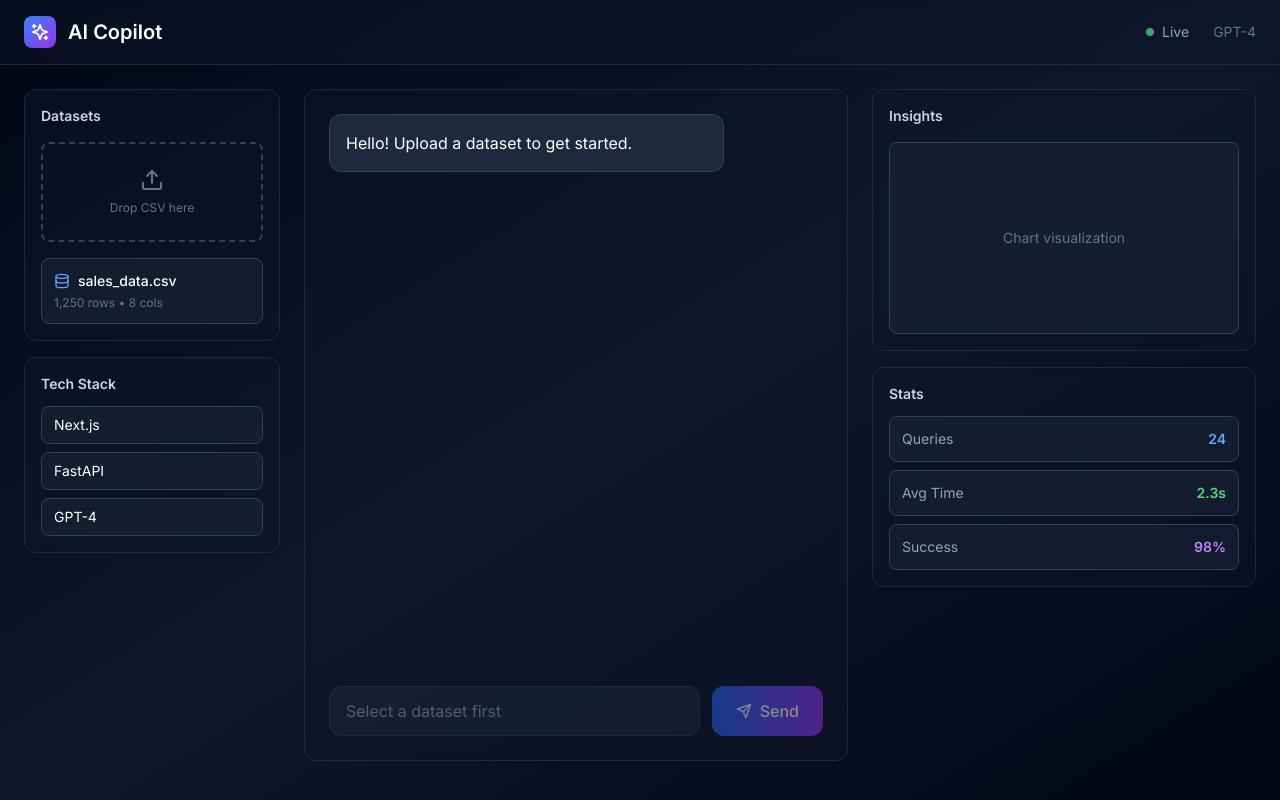
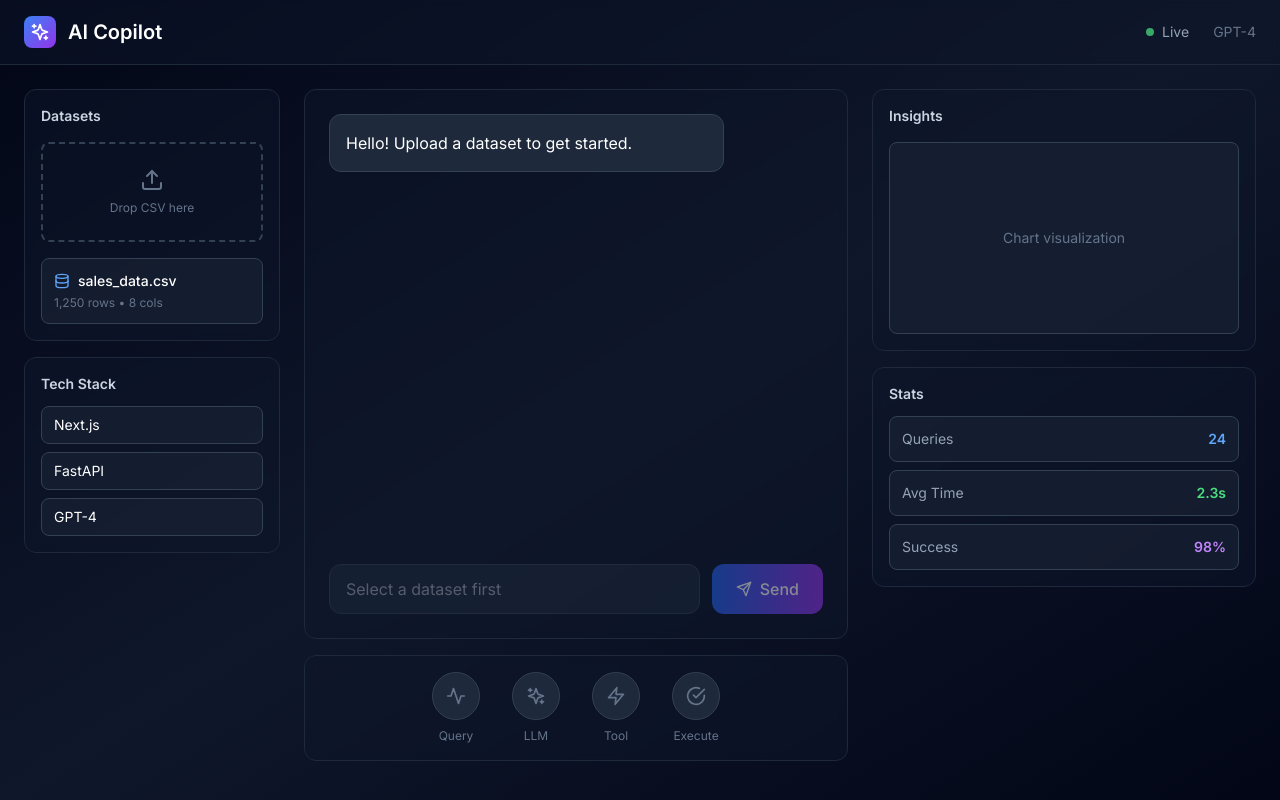
Before and after one commit to Prajwal0422/AI-Copilot-for-Data-Analysis, a Next.js app in the folder frontend/: page / in a window 1280 px wide. Built offline with nearby package versions, Linux system fonts and the light colour scheme.

Commit message:
feat: add workflow visualization below chat with step animations

```diff
--- a/frontend/app/page.tsx
+++ b/frontend/app/page.tsx
@@ -1,7 +1,7 @@
 "use client";
 
 import { useState } from "react";
-import { Sparkles, Upload, Database, Send } from "lucide-react";
+import { Sparkles, Upload, Database, Send, Activity, Zap, CheckCircle } from "lucide-react";
 
 export default function Home() {
   const [messages, setMessages] = useState([
@@ -9,20 +9,34 @@ export default function Home() {
   ]);
   const [input, setInput] = useState("");
   const [selectedDataset, setSelectedDataset] = useState<string | null>(null);
+  const [currentStep, setCurrentStep] = useState(0);
+
+  const workflowSteps = [
+    { name: "Query", icon: Activity, color: "text-cyan-400" },
+    { name: "LLM", icon: Sparkles, color: "text-purple-400" },
+    { name: "Tool", icon: Zap, color: "text-blue-400" },
+    { name: "Execute", icon: CheckCircle, color: "text-green-400" }
+  ];
 
   const handleSend = () => {
     if (!input.trim() || !selectedDataset) return;
 
     setMessages([...messages, { id: Date.now(), role: "user", content: input }]);
     setInput("");
+    setCurrentStep(1);
 
+    // Simulate workflow
+    setTimeout(() => setCurrentStep(2), 800);
+    setTimeout(() => setCurrentStep(3), 1600);
     setTimeout(() => {
+      setCurrentStep(4);
       setMessages(prev => [...prev, {
         id: Date.now(),
         role: "assistant",
         content: "Analysis complete! Your data shows a 23% increase in Q4 revenue."
       }]);
-    }, 1000);
+      setTimeout(() => setCurrentStep(0), 1000);
+    }, 2400);
   };
 
   return (
@@ -86,7 +100,9 @@ export default function Home() {
           </div>
         </div>
 
-        {/* Center - Chat */}
+        {/* Center - Chat + Workflow */}
+        <div className="flex-1 flex flex-col gap-4">
+          {/* Chat */}
           <div className="flex-1 bg-slate-900/50 backdrop-blur-sm border border-slate-800 rounded-xl p-6 flex flex-col">
             <div className="flex-1 overflow-y-auto mb-4 space-y-3">
               {messages.map((msg) => (
@@ -123,6 +139,37 @@ export default function Home() {
             </div>
           </div>
 
+          {/* Workflow Steps */}
+          <div className="bg-slate-900/50 backdrop-blur-sm border border-slate-800 rounded-xl p-4">
+            <div className="flex justify-center gap-8">
+              {workflowSteps.map((step, index) => {
+                const Icon = step.icon;
+                const isActive = currentStep === index + 1;
+                const isComplete = currentStep > index + 1;
+
+                return (
+                  <div key={step.name} className="flex flex-col items-center">
+                    <div
+                      className={`w-12 h-12 rounded-full flex items-center justify-center transition-all ${
+                        isActive
+                          ? "bg-blue-600 scale-110"
+                          : isComplete
+                          ? "bg-green-600"
+                          : "bg-slate-800 border border-slate-700"
+                      }`}
+                    >
+                      <Icon className={`w-5 h-5 ${isActive || isComplete ? "text-white" : "text-slate-500"}`} />
+                    </div>
+                    <span className={`text-xs mt-2 ${isActive ? step.color : "text-slate-500"}`}>
+                      {step.name}
+                    </span>
+                  </div>
+                );
+              })}
+            </div>
+          </div>
+        </div>
+
         {/* Right Panel - Output */}
         <div className="w-96 flex flex-col gap-4">
           <div className="bg-slate-900/50 backdrop-blur-sm border border-slate-800 rounded-xl p-4">
```
Lines whose indentation alone changed are shown as unchanged.
